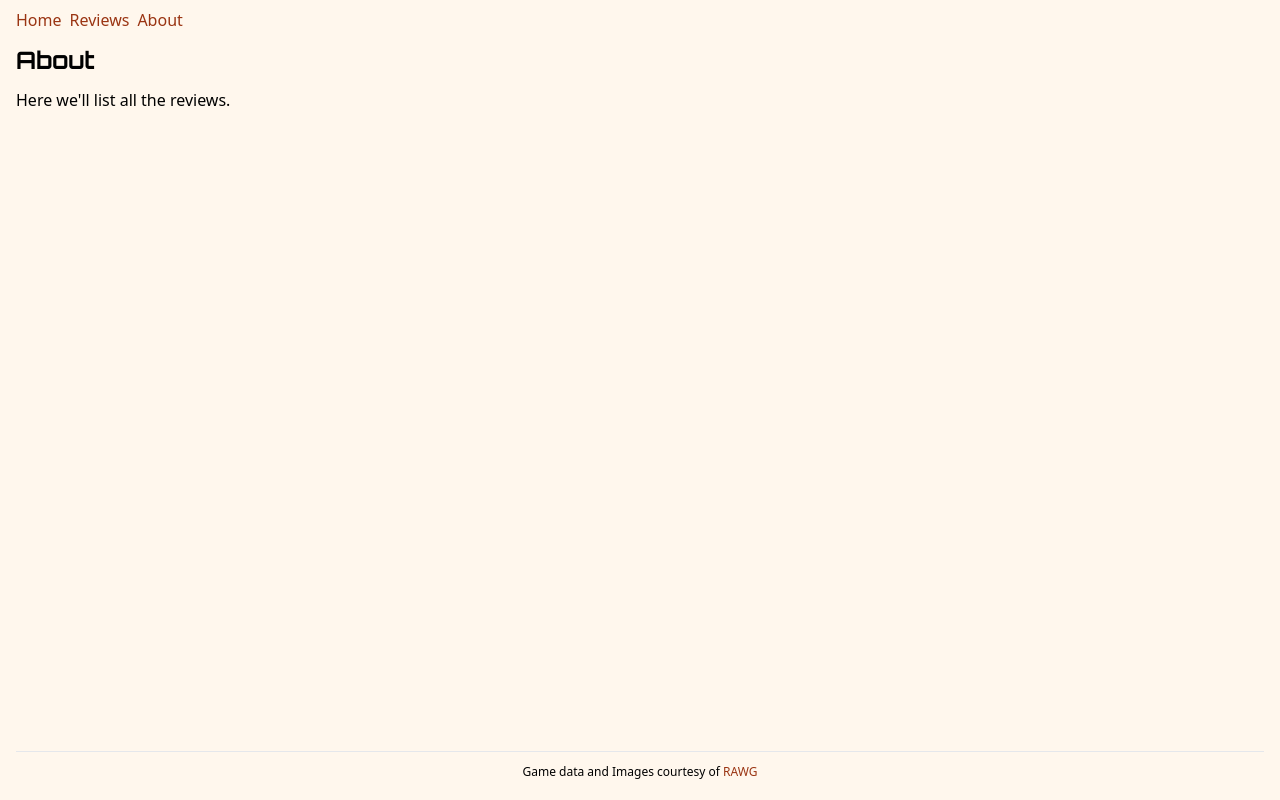
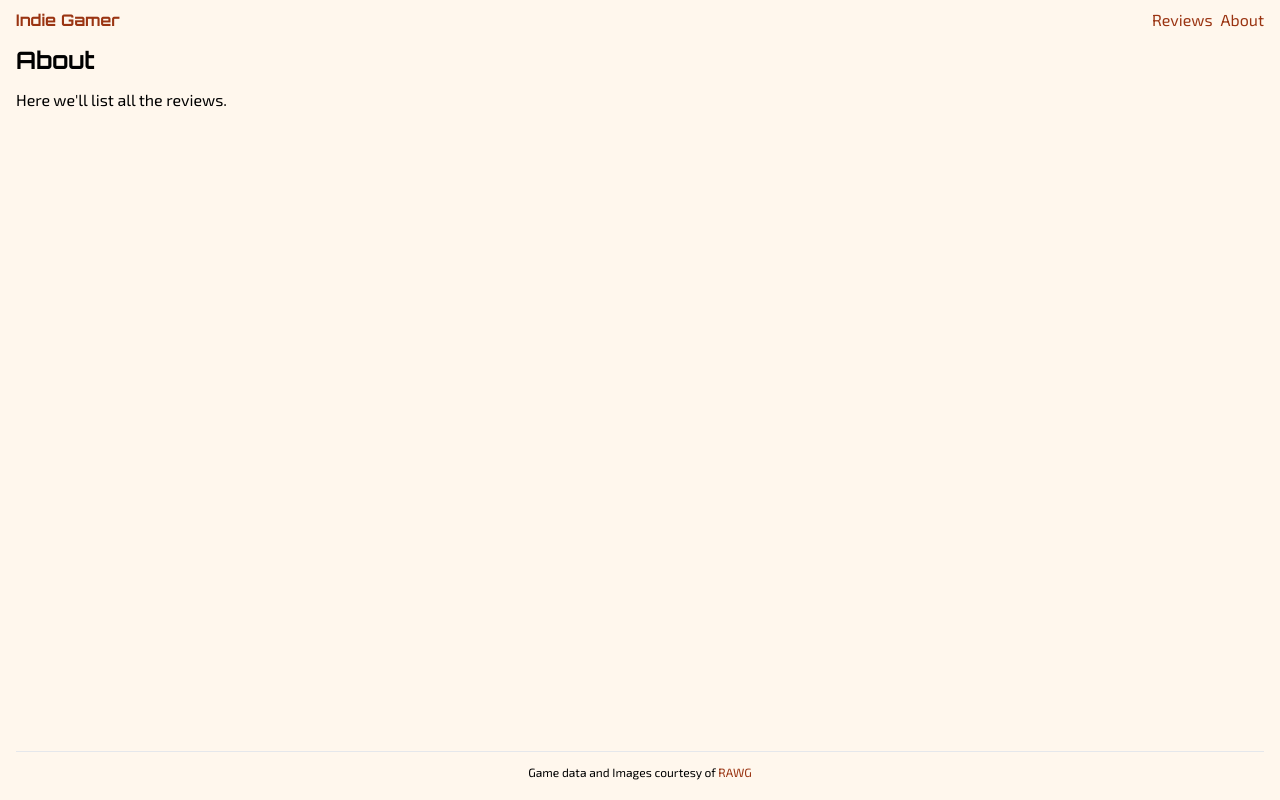
Before and after one commit to harshageorge/next-reviews, a Next.js app: page /about in a window 1280 px wide. Built offline with nearby package versions, Linux system fonts and the light colour scheme.

Commit message:
custom default and tailwind font

```diff
--- a/app/font.ts
+++ b/app/font.ts
@@ -1,5 +1,10 @@
-import { Orbitron } from 'next/font/google';
+import { Exo_2, Orbitron } from 'next/font/google';
 
 export const orbitron = Orbitron({
     subsets: ['latin'],
+    variable: '--font-orbitron',
   });
+  export const exo2 = Exo_2({
+    subsets: ['latin'],
+    variable: '--font-exo2',
+  });
--- a/app/layout.tsx
+++ b/app/layout.tsx
@@ -2,6 +2,7 @@ import type { ReactNode } from 'react';
 import Link from 'next/link';
 import './globals.css';
 import NavBar from '../components/NavBar';
+import { exo2, orbitron } from './font';
 
 interface LayoutProps {
   children: ReactNode;
@@ -9,7 +10,7 @@ interface LayoutProps {
 
 export default function RootLayout({ children }: LayoutProps) {
   return (
-    <html lang="en">
+    <html lang="en" className={`${exo2.variable} ${orbitron.variable}`}>
       <body className='bg-orange-50 flex flex-col px-4 py-2 min-h-screen'>
         <header>
          <NavBar/>
--- a/app/reviews/page.tsx
+++ b/app/reviews/page.tsx
@@ -16,7 +16,7 @@ function ReviewsPage() {
               height="180"
               className="rounded-t"
             />
-            <h2 className="py-1 text-center">Hollow-knight</h2>
+            <h2 className="py-1 font-orbitron font-semibold text-center">Hollow-knight</h2>
           </Link>
         </li>
         <li className="bg-white border w-80 rounded shadow hover:shadow-xl">
@@ -28,7 +28,7 @@ function ReviewsPage() {
               height="180"
               className="rounded-t"
             />
-            <h2 className="py-1 text-center">Stardew-valley</h2>
+            <h2 className="py-1 font-orbitron font-semibold text-center">Stardew-valley</h2>
           </Link>
         </li>
       </ul>
--- a/components/Heading.tsx
+++ b/components/Heading.tsx
@@ -1,12 +1,11 @@
 import type { ReactNode } from 'react';
-import { orbitron } from '@/app/font';
 export interface HeadingProps {
   children: ReactNode;
 }
 
 export default function Heading({ children }: HeadingProps) {
   return (
-    <h1 className={`font-bold pb-3 text-2xl ${orbitron.className}`}>
+    <h1 className={"font-bold font-orbitron pb-3 text-2xl"}>
       {children}
     </h1>
   );
--- a/components/NavBar.tsx
+++ b/components/NavBar.tsx
@@ -6,11 +6,11 @@ export default function NavBar() {
       <ul className="flex gap-2">
         <li>
           <Link href="/"
-            className="text-orange-800 hover:underline">
-            Home
+            className="text-orange-800 font-orbitron font-bold hover:underline">
+           Indie Gamer
           </Link>
         </li>
-        <li>
+        <li className='ml-auto'>
           <Link href="/reviews"
             className="text-orange-800 hover:underline">
             Reviews
--- a/tailwind.config.js
+++ b/tailwind.config.js
@@ -6,6 +6,12 @@ module.exports = {
   ],
   theme: {
     extend: {},
+    extend: {
+      fontFamily: {
+        sans: ['var(--font-exo2)', 'sans-serif'],
+        orbitron: ['var(--font-orbitron)', 'sans-serif'],
+      },
+    },
   },
   plugins: [],
 }
```
